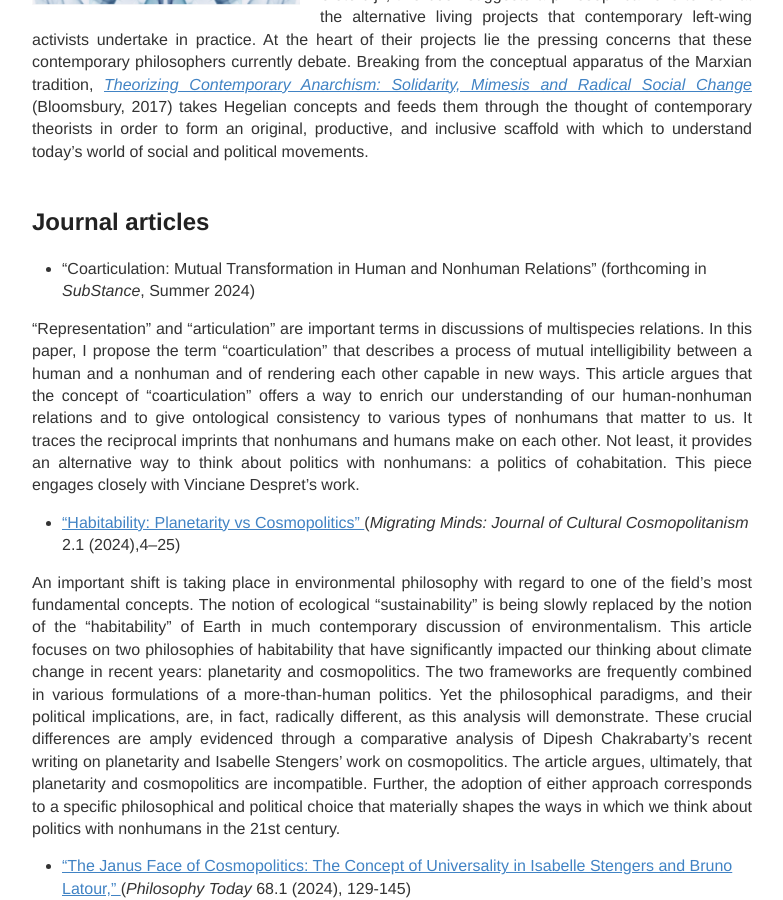
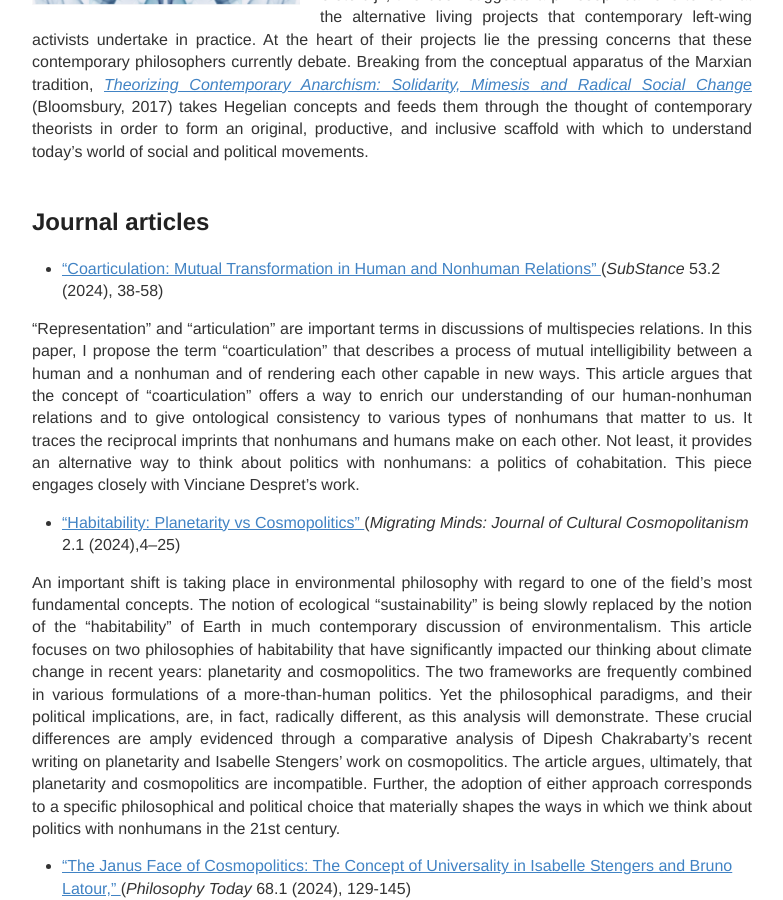
Before and after one commit to IJanicka/IJanicka.github.io, a Jekyll site: the page built from publications.md, in a window 1280 px wide and 900 px high, scrolled down 859 px. Shown: the whole window, without its empty margins (248-1031 px from the left). Built offline with Jekyll 4.4.1, drawn with Linux system fonts in a browser that asks for light colours.

Commit message:
Update publications.md

```diff
--- a/publications.md
+++ b/publications.md
@@ -20,7 +20,7 @@ The turn of the Millennium demonstrated a fully-fledged revival and fusion of va
 </div>
   <h2>Journal articles</h2>
 
-* "Coarticulation: Mutual Transformation in Human and Nonhuman Relations" (forthcoming in *SubStance*, Summer 2024)<br>
+* <a href="https://muse.jhu.edu/pub/1/article/934261" target="_blank"> "Coarticulation: Mutual Transformation in Human and Nonhuman Relations" </a> (*SubStance* 53.2 (2024), 38-58)<br>
 
 “Representation” and “articulation” are important terms in discussions of multispecies relations. In this paper, I propose the term “coarticulation” that describes a process of mutual intelligibility between a human and a nonhuman and of rendering each other capable in new ways. This article argues that the concept of “coarticulation” offers a way to enrich our understanding of our human-nonhuman relations and to give ontological consistency to various types of nonhumans that matter to us. It traces the reciprocal imprints that nonhumans and humans make on each other. Not least, it provides an alternative way to think about politics with nonhumans: a politics of cohabitation. This piece engages closely with Vinciane Despret's work.
 
```
